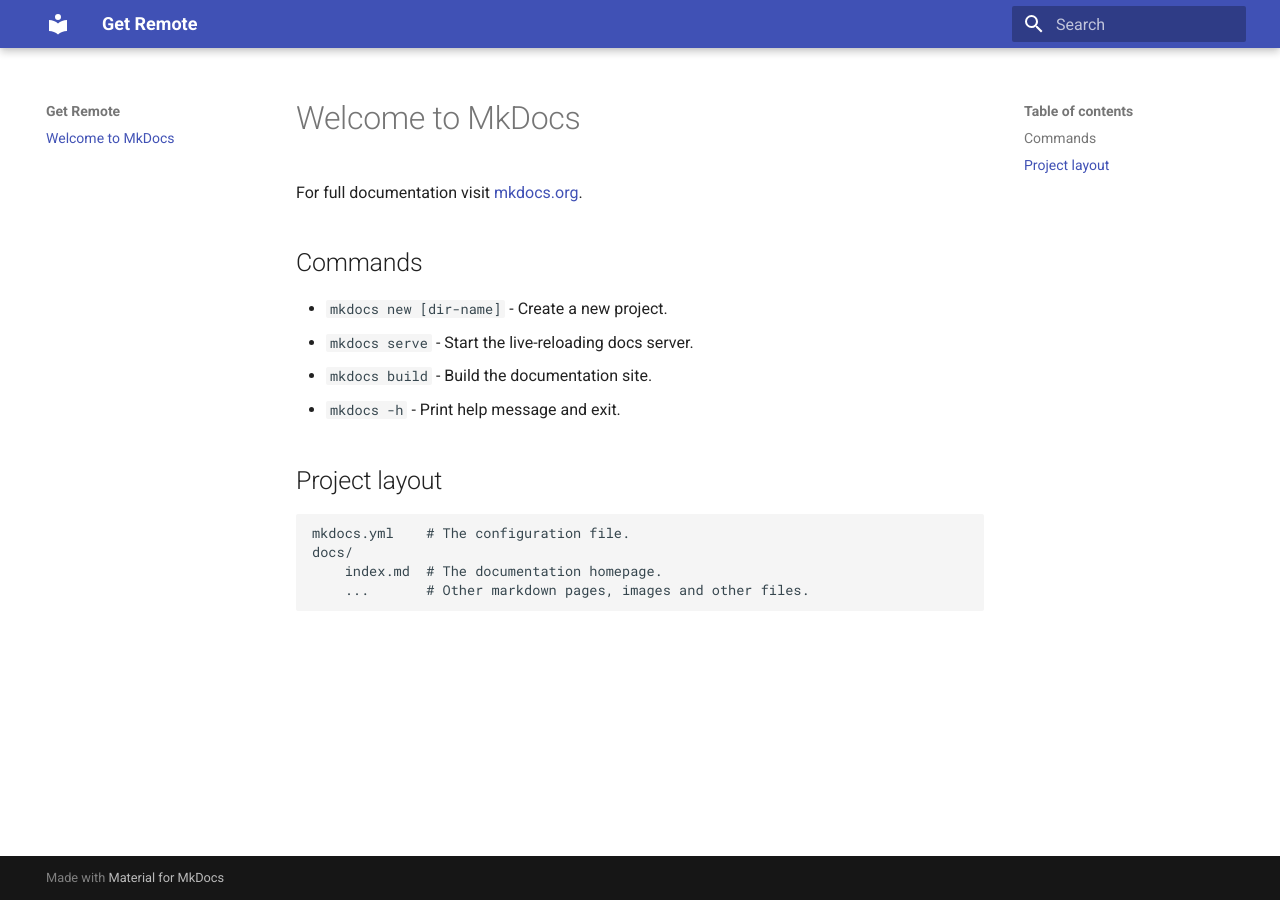
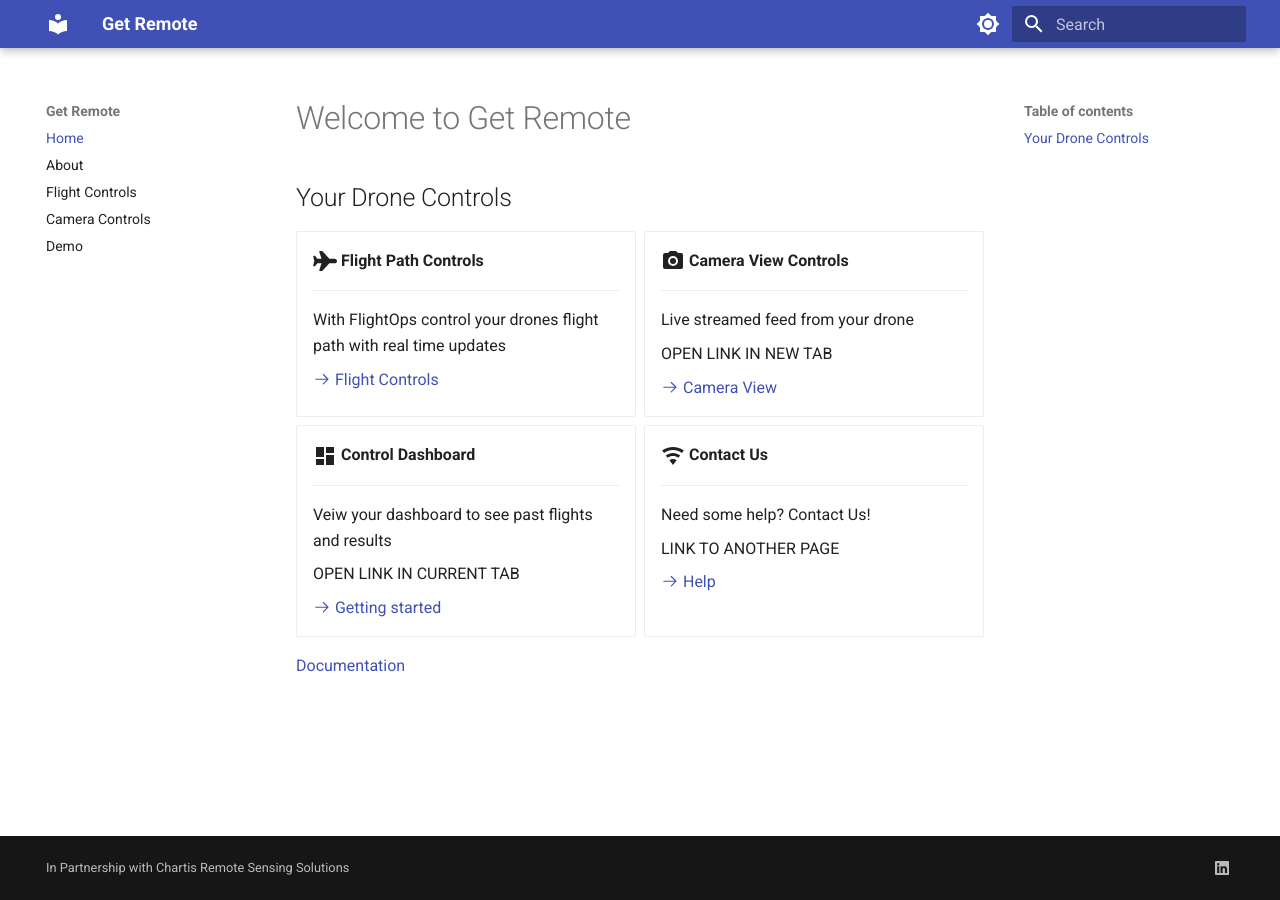
Before and after one commit to AlanaJoh/get-remote-mkdocs, an MkDocs documentation site: the page built from docs/index.md, in a window 1280 px wide. Built offline with MkDocs 1.6.1 and Material for MkDocs 9.7.7, drawn with Linux system fonts in a browser that asks for light colours.

```diff
--- a/docs/index.md
+++ b/docs/index.md
@@ -1,17 +1,48 @@
-# Welcome to MkDocs
+# Welcome to Get Remote
 
-For full documentation visit [mkdocs.org](https://www.mkdocs.org).
+## Your Drone Controls
 
-## Commands
+<div class="grid cards" markdown>
 
-* `mkdocs new [dir-name]` - Create a new project.
-* `mkdocs serve` - Start the live-reloading docs server.
-* `mkdocs build` - Build the documentation site.
-* `mkdocs -h` - Print help message and exit.
+-   :fontawesome-solid-plane:{ .lg .middle } __Flight Path Controls__
 
-## Project layout
+    ---
 
-    mkdocs.yml    # The configuration file.
-    docs/
-        index.md  # The documentation homepage.
-        ...       # Other markdown pages, images and other files.
+    With FlightOps control your drones flight path with real time updates
+
+    [:octicons-arrow-right-24: Flight Controls](http://google.com/){:target="_blank"}
+
+-   :material-camera:{ .lg .middle } __Camera View Controls__
+
+    ---
+
+    Live streamed feed from your drone
+
+    OPEN LINK IN NEW TAB
+
+    [:octicons-arrow-right-24: Camera View](http://google.com/){:target="_blank"}
+
+-   :material-view-dashboard:{ .lg .middle } __Control Dashboard__
+
+    ---
+
+    Veiw your dashboard to see past flights and results
+
+    OPEN LINK IN CURRENT TAB
+
+    [:octicons-arrow-right-24: Getting started](http://google.com/)
+
+-   :material-wifi:{ .lg .middle } __Contact Us__
+
+    ---
+
+    Need some help? Contact Us!
+
+    LINK TO ANOTHER PAGE
+
+    [:octicons-arrow-right-24: Help](about.md)
+
+</div>
+
+
+<a href="http://google.com/" target="_blank">Documentation</a>
--- a/mkdocs.yml
+++ b/mkdocs.yml
@@ -1,4 +1,55 @@
 site_name: Get Remote
+
+nav:
+- Home: index.md     #adding pages
+- About: about.md
+- 'Flight Controls': ''
+- 'Camera Controls': ''
+- 'Demo': ('https://google.com'){:target="_blank"}  #This method opens in the tab
 
 theme:
   name: material
+  features:
+    - header.autohide
+
+  palette:
+    # Palette toggle for light mode
+    - media: "(prefers-color-scheme: light)"
+      scheme: default
+      toggle:
+        icon: material/brightness-7
+        name: Switch to dark mode
+
+    # Palette toggle for dark mode
+    - media: "(prefers-color-scheme: dark)"
+      scheme: slate
+      toggle:
+        icon: material/brightness-4
+        name: Switch to system preference
+
+#theme:
+#  name: moonstone
+
+#theme:
+#  name: mkdocs
+#  color_mode: dark
+#  features:
+#    - navigation.footer
+
+markdown_extensions:
+  - attr_list
+  - md_in_html
+  - pymdownx.emoji:
+      emoji_index: !!python/name:material.extensions.emoji.twemoji
+      emoji_generator: !!python/name:material.extensions.emoji.to_svg
+
+extra:
+  generator: false
+  social:
+    - icon: fontawesome/brands/linkedin
+      link: https://www.linkedin.com/company/chartis-remote-sensing-solutions/
+
+copyright: In Partnership with Chartis Remote Sensing Solutions
+
+extra_css:
+  - stylesheets/extra.css
```
Also changed, not shown: docs/about.md (added, +34 -0 lines), docs/img/background.jpg (added), docs/img/blank.png (added), docs/img/entire_box.PNG (added), overrides/main.html (added).
